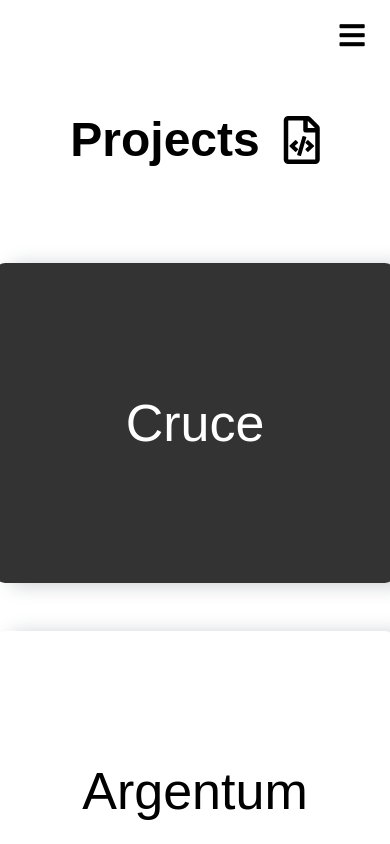
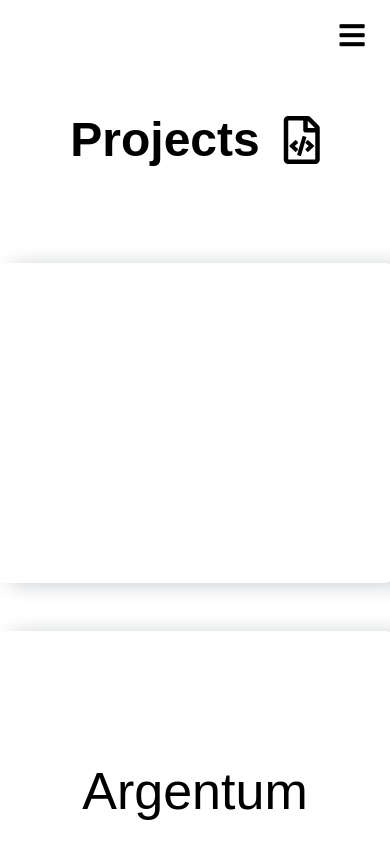
Before and after one commit to rinalditomas/portfolio, a React (Create React App) app: page /projects in a window 390 px wide. Shown: the top 844 px of the page. Built offline with nearby package versions, Linux system fonts and the light colour scheme.

Commit message:
some more changes

```diff
--- a/src/pages/Project.css
+++ b/src/pages/Project.css
@@ -33,7 +33,8 @@
     font-family:sans-serif;
   flex-direction: column;
   box-shadow: 14px 2px 20px #cbced1,
-  -14px -14px 20px white
+  -14px -14px 20px white;
+
 }
 .paragraph{
 display: none;
@@ -166,7 +167,6 @@ text-align: center;
 
   }
   .item1{
-      background-color:#333;
       height: 8em;
       padding:1em;
       border-radius:10px;
--- a/src/pages/Projects.js
+++ b/src/pages/Projects.js
@@ -86,7 +86,7 @@ export default function Projects() {
                     <p className='technologies'>React</p>
                     <p className='technologies'>CSS</p>
                     </div>
-                    <a className='link' href='https://github.com/rinalditomas/ShoppingList-App' >Check the code</a>
+                    <a className='link' href='https://github.com/rinalditomas/portfolio' >Check the code</a>
             </div>
 
 
```
